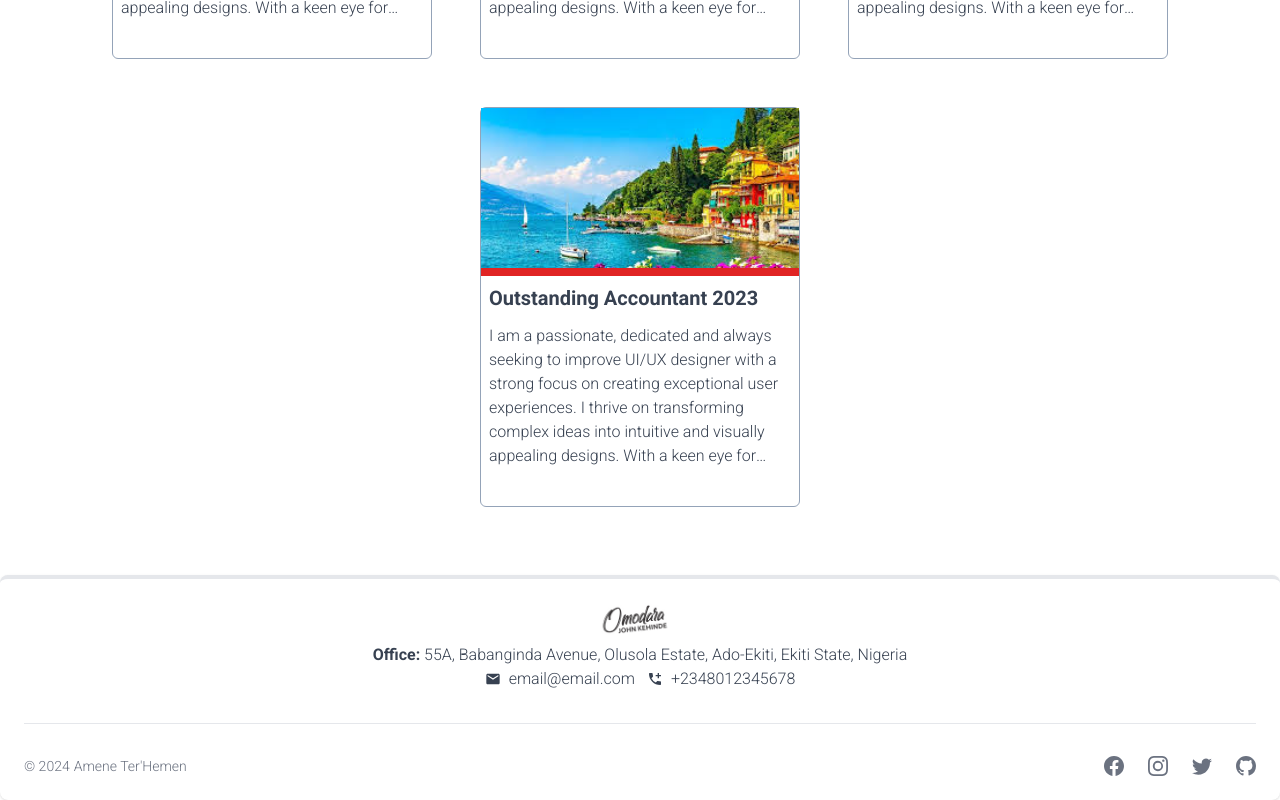
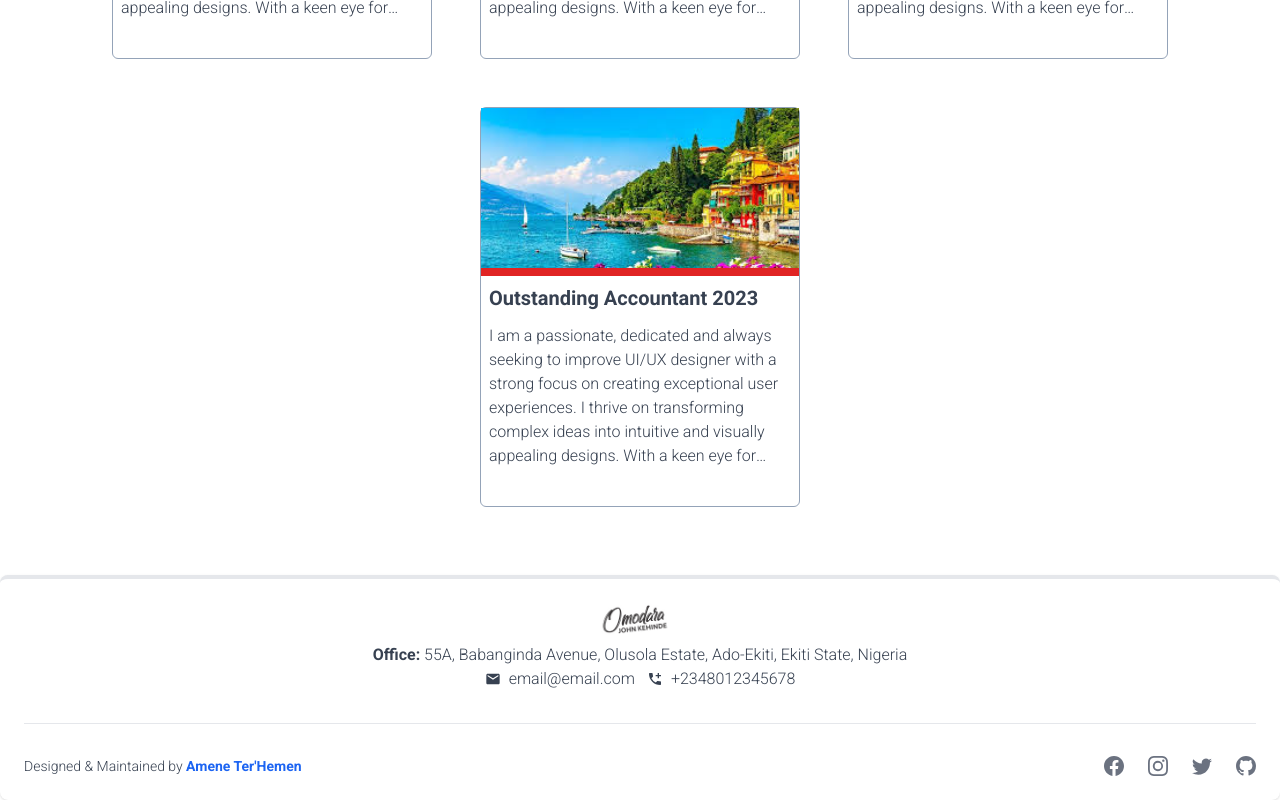
Before and after one commit to Ameneterh/omodara-john, a React (Vite) app in the folder frontend/: page /awards in a window 1280 px wide. Shown: the part 1379-2179 px from the top of the page. Built offline with nearby package versions, Linux system fonts and the light colour scheme; no server answers.

Commit message:
changes to footer, homepage and contact page

```diff
--- a/frontend/src/components/FooterComponent.jsx
+++ b/frontend/src/components/FooterComponent.jsx
@@ -37,11 +37,20 @@ export default function FooterComponent() {
         </div>
         <Footer.Divider />
         <div className="w-full sm:flex sm:items-center sm:justify-between">
-          <Footer.Copyright
+          {/* <Footer.Copyright
             href="https://ameneterh-portfolio.onrender.com"
             by="Amene Ter'Hemen"
             year={2024}
-          />
+          /> */}
+          <div className="text-sm md:text-md">
+            Designed & Maintained by{" "}
+            <Link
+              to="https://ameneterh-portfolio.onrender.com"
+              className="font-bold hover:underline underline-offset-2 text-blue-600 hover:text-blue-400"
+            >
+              Amene Ter'Hemen
+            </Link>
+          </div>
           <div className="mt-4 flex space-x-6 sm:mt-0 justify-center">
             <Footer.Icon
               href="https://www.facebook.com/ameneng"
--- a/frontend/src/pages/About.jsx
+++ b/frontend/src/pages/About.jsx
@@ -1,10 +1,19 @@
 import React from "react";
 import MainLayout from "../layout/MainLayout";
+import aboutOmodara from "/omodara_about.png";
 
 export default function About() {
   return (
     <MainLayout>
-      <div className="w-full p-2">About Page</div>
+      <div
+        className="w-full p-2 min-h-[400px] "
+        // style={{
+        //   backgroundImage: `url(${aboutOmodara})`,
+        //   backgroundRepeat: "no-repeat",
+        // }}
+      >
+        About Page
+      </div>
     </MainLayout>
   );
 }
--- a/frontend/src/pages/ContactPage.jsx
+++ b/frontend/src/pages/ContactPage.jsx
@@ -9,7 +9,7 @@ export default function ContactPage() {
         <div className="flex-1 min-h-96">
           <img src="/omodara-contact.png" />
         </div>
-        <div className="flex flex-col flex-1 p-3 md:gap-10">
+        <div className="flex flex-col flex-1 p-3 md:gap-10 w-full">
           <p className="capitalize text-3xl font-bold md:text-6xl md:font-bold mb-4">
             it's time, let's go
           </p>
@@ -17,7 +17,7 @@ export default function ContactPage() {
             onSubmit={(ev) => ev.target.reset()}
             target="_blank"
             className="flex flex-col gap-4"
-            action="https://formsubmit.co/clcthehouseofglory1@gmail.com"
+            action="https://formsubmit.co/email@company.com"
             method="POST"
           >
             <TextInput
--- a/frontend/src/pages/HomePage.jsx
+++ b/frontend/src/pages/HomePage.jsx
@@ -8,9 +8,10 @@ export default function HomePage() {
     <MainLayout>
       <div className="w-full p-2 flex flex-col md:flex-row gap-4">
         <img src="/omodara-contact.png" className="" />
-        <div className="flex-1 flex flex-col justify-center items-center">
-          <h1 className="text-7xl font-extrabold">
-            OMODARA<span className="block text-6xl">Kehinde John</span>
+        <div className="flex-1 flex flex-col justify-center items-center px-4">
+          <h1 className="text-6xl md:text-7xl font-extrabold">
+            OMODARA
+            <span className="block text-5xl md:text-6xl">Kehinde John</span>
           </h1>
           <h1 className="mt-5 text-xl">let's make it happen</h1>
           <h1 className="mt-5 text-3xl font-semibold">Join Our Community</h1>
```
Also changed, not shown: frontend/public/omodara_about.png (added).
